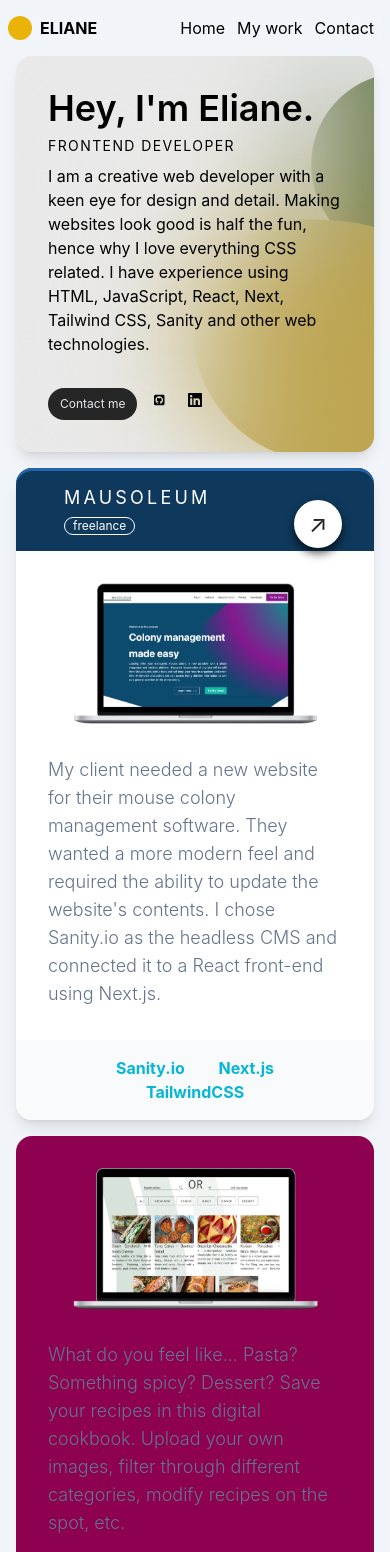
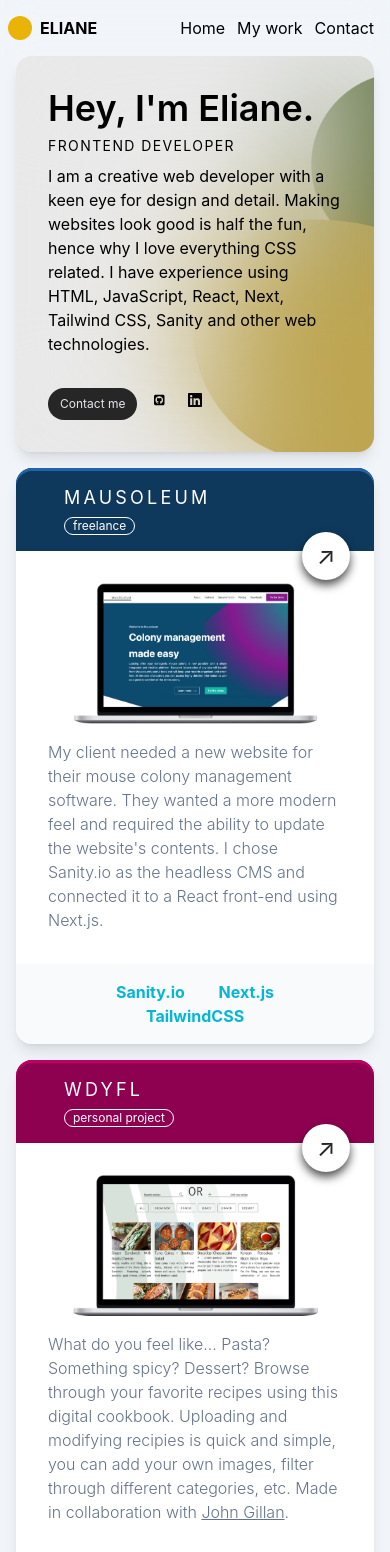
Before and after one commit to ElianeV/portfolio_v2, a Next.js app: page / in a window 390 px wide. Shown: the top 1552 px of the page. Built offline with nearby package versions, Linux system fonts and the light colour scheme.

Commit message:
Fix responsiveness card + WDYFL card finished

```diff
--- a/components/bottomProject.js
+++ b/components/bottomProject.js
@@ -1,4 +1,5 @@
-export default function BottomProject({ style, technologies, reference }) {
+import Link from "next/link";
+export default function BottomProject({ style, technologies }) {
   return (
     <div>
       {technologies.map((technology, index) => {
@@ -8,16 +9,6 @@ export default function BottomProject({ style, technologies, reference }) {
           </div>
         );
       })}
-      {reference ? (
-        <div className="font-light">
-          In collaboartion with{" "}
-          <Link href={reference} target="_blank">
-            <span className="underline">John Gillan</span>
-          </Link>
-        </div>
-      ) : (
-        ""
-      )}
     </div>
   );
 }
--- a/components/project.js
+++ b/components/project.js
@@ -1,19 +1,26 @@
 import Link from "next/link";
 
-export default function Project({
-  description,
-  technologies,
-  image,
-  url,
-  reference,
-}) {
+export default function Project({ description, image, reference }) {
   return (
-    <div className="p-4 xs:p-8 lg:p-12 lg:py-4 flex flex-col justify-between text-slate-500">
+    <div className="p-4 xs:p-8 lg:p-12 lg:py-4 text-slate-500">
       <div>
         <div>
           <img src={image} alt="bg" className="w-10/12 mx-auto" />
         </div>
-        <p className="mt-8 font-light text-lg">{description}</p>
+        <p className="mt-4 font-light sm:text-lg">
+          {description}{" "}
+          {reference ? (
+            <span>
+              Made in collaboration with{" "}
+              <Link href={reference} target="_blank" className="underline">
+                John Gillan
+              </Link>
+              .
+            </span>
+          ) : (
+            ""
+          )}
+        </p>
       </div>
     </div>
   );
--- a/components/topProject.js
+++ b/components/topProject.js
@@ -4,7 +4,7 @@ export default function TopProject({ title, type, url, style }) {
   return (
     <div className={style}>
       <Link href={url} target="_blank">
-        <button className="absolute top-4 right-4 xs:top-8 xs:right-8 lg:top-16 lg:right-8 w-8 h-8 xs:w-12 xs:h-12 rounded-full bg-white text-neutral-800 text-center text-base xs:text-2xl drop-shadow-[0_5px_5px_rgba(0,0,0,0.70)]">
+        <button className="absolute top-16 right-2 xs:right-6 lg:right-8 w-8 h-8 xs:w-12 xs:h-12 rounded-full bg-white text-neutral-800 text-center text-base xs:text-2xl drop-shadow-[0_5px_5px_rgba(0,0,0,0.70)]">
           ↗
         </button>
       </Link>
--- a/pages/index.js
+++ b/pages/index.js
@@ -73,7 +73,7 @@ export default function Home() {
 
         <section>
           <div className="w-full flex flex-wrap">
-            <article className="mx-4 mb-4 w-full md:w-[calc(50%-1.5rem)] rounded-2xl bg-white shadow-lg">
+            <article className="mx-4 mb-4 w-full md:w-[calc(50%-1.5rem)] rounded-2xl bg-white shadow-lg flex flex-col justify-between">
               <TopProject
                 title="MAUSOLEUM"
                 type="freelance"
@@ -89,15 +89,23 @@ export default function Home() {
                 style="w-full px-12 py-4 rounded-b-2xl font-bold text-cyan-500 text-center word-spacing bg-slate-50"
               />
             </article>
-            <article className="mx-4 md:ml-0 mb-4 w-full md:w-[calc(50%-1.5rem)] bg-[#8e0050] rounded-2xl text-white">
+
+            <article className="mx-4 md:ml-0 mb-4 w-full md:w-[calc(50%-1.5rem)] rounded-2xl bg-white shadow-lg">
+              <TopProject
+                title="WDYFL"
+                type="personal project"
+                url="https://whatdoyoufeellike.vercel.app"
+                style="w-full px-12 pt-4 rounded-t-2xl bg-[#8e0050] relative text-white shadow-[inset_0_3px_0px_hsl(329,100%,37%)]"
+              />
               <Project
-                title="WHAT DO YOU FEEL LIKE"
-                type="personal project"
-                description="What do you feel like... Pasta? Something spicy? Dessert? Save your recipes in this digital cookbook. Upload your own images, filter through different categories, modify recipes on the spot, etc."
+                description="What do you feel like... Pasta? Something spicy? Dessert? Browse through your favorite recipes using this digital cookbook. Uploading and modifying recipies is quick and simple, you can add your own images, filter through different categories, etc."
                 technologies={["Created using???"]}
                 image="/recipesMockup.png"
-                url="https://whatdoyoufeellike.vercel.app"
                 reference="https://jgillan.com"
+              />
+              <BottomProject
+                technologies={["??? Next.js TailwindCSS"]}
+                style="w-full px-12 py-4 rounded-b-2xl font-bold text-pink-500 text-center word-spacing bg-slate-50"
               />
             </article>
             <article className="mx-4 mb-4 w-full md:w-[calc(50%-1.5rem)] bg-[#f7bdbf] first: rounded-2xl ">
```
